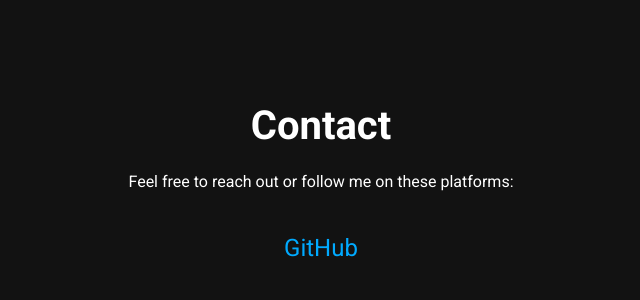
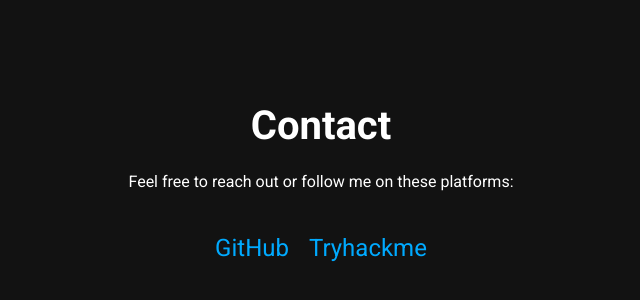
Before and after one commit to AdvaithSMenon/Aboutme, a plain HTML site: page index.html in a window 1280 px wide. Shown: the part 4218-4518 px from the top of the page, without its empty margins (319-959 px from the left). Drawn offline with Linux system fonts and the light colour scheme.

Commit message:
Update index.html

```diff
--- a/index.html
+++ b/index.html
@@ -106,6 +106,8 @@
     <p class="fade-in">Feel free to reach out or follow me on these platforms:</p>
     <div class="contact-links fade-in">
       <a href="https://github.com/AdvaithSMenon" target="_blank">GitHub</a>
+      <a href="https://tryhackme.com/p/AdvaithSMenon" target="_blank">Tryhackme</a>
+
     </div>
   </section>
 
```
